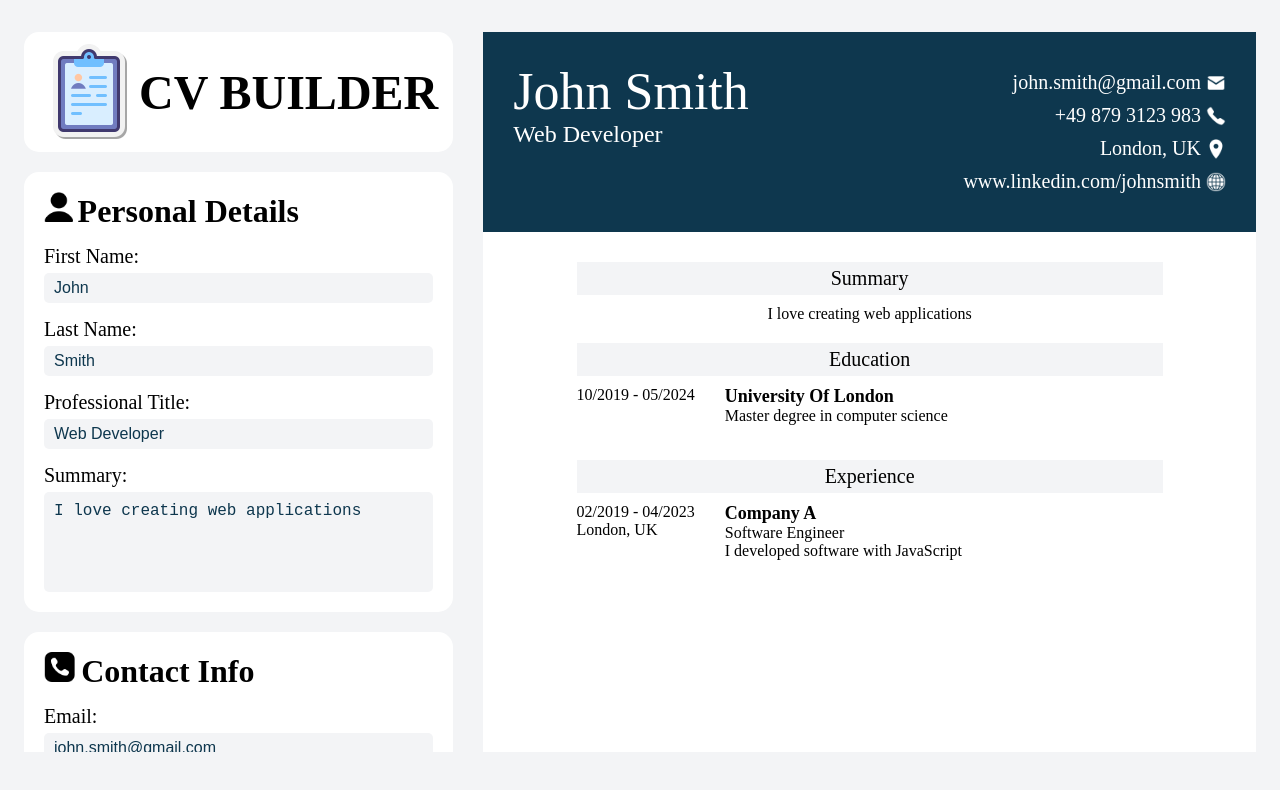
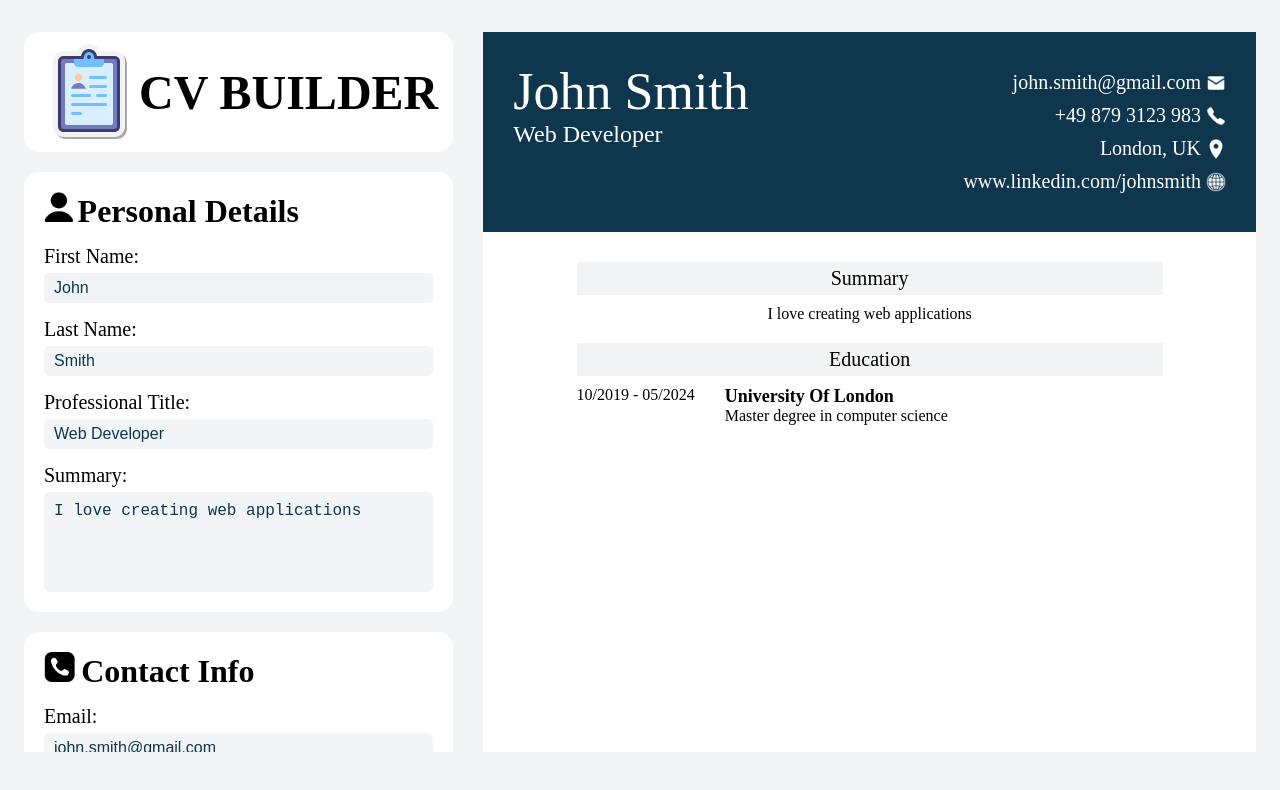
Before and after one commit to Stjepan1999/cv-builder, a React (Vite) app: page / in a window 1280 px wide. Shown: the top 790 px of the page. Built offline with nearby package versions, Linux system fonts and the light colour scheme.

Commit message:
Connect experience form with resume

```diff
--- a/src/App.jsx
+++ b/src/App.jsx
@@ -110,6 +110,15 @@ export function App() {
     setEditIndex(null);
   };
 
+  const formatDate = (date) => {
+    const dateInput = new Date(date);
+    const yyyy = dateInput.getFullYear();
+    let mm = dateInput.getMonth() + 1;
+    if (mm < 10) mm = '0' + mm;
+
+    return `${mm}/${yyyy}`;
+  };
+
   return (
     <>
       <div className="main">
@@ -159,8 +168,8 @@ export function App() {
           <ResumeInfoSection personalInfo={userData.personalInfo} contactInfo={userData.contactInfo} />
           <div className="resume-main-section">
             <ResumeSummarySection summary={userData.personalInfo.summary} />
-            <ResumeEducationSection education={userData.education} />
-            <ResumeExperienceSection />
+            <ResumeEducationSection education={userData.education} formatDate={formatDate} />
+            <ResumeExperienceSection experienceData={userData.experience} formatDate={formatDate} />
           </div>
         </div>
       </div>
--- a/src/components/ResumeEducation.jsx
+++ b/src/components/ResumeEducation.jsx
@@ -1,12 +1,4 @@
-export function ResumeEducationSection({ education }) {
-  const formatDate = (date) => {
-    const dateInput = new Date(date);
-    const yyyy = dateInput.getFullYear();
-    let mm = dateInput.getMonth() + 1;
-    if (mm < 10) mm = '0' + mm;
-
-    return `${mm}/${yyyy}`;
-  };
+export function ResumeEducationSection({ education, formatDate }) {
   if (education && education.length > 0) {
     return (
       <div className="resume-section">
--- a/src/components/ResumeExperience.jsx
+++ b/src/components/ResumeExperience.jsx
@@ -1,20 +1,24 @@
-export function ResumeExperienceSection({ experienceData }) {
+export function ResumeExperienceSection({ experienceData, formatDate }) {
+  if (experienceData && experienceData.length > 0) {
     return (
       <>
         <div className="resume-section">
           <div className="resume-section-title">Experience</div>
-        <div className="resume-entry">
+          {experienceData.map((experience, index) => (
+            <div className="resume-entry" key={index}>
               <div className="resume-dates">
-            02/2019 <span>-</span> 04/2023
-            <div className="resume-entry-location">London, UK</div>
+                {formatDate(experience.startDate)} <span>-</span> {formatDate(experience.endDate)}
+                <div className="resume-entry-location">{experience.location}</div>
               </div>
               <div className="resume-entry-info">
-            <div className="resume-entry-title">Company A</div>
-            <div className="resume-entry-position">Software Engineer</div>
-            <p className="resume-entry-description">I developed software with JavaScript</p>
+                <div className="resume-entry-title">{experience.company}</div>
+                <div className="resume-entry-position">{experience.position}</div>
+                <p className="resume-entry-description">{experience.description}</p>
               </div>
             </div>
+          ))}
         </div>
       </>
     );
   }
+}
```
Lines whose indentation alone changed are shown as unchanged.
